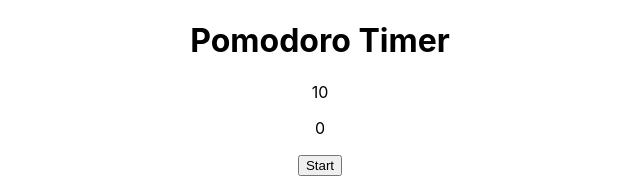
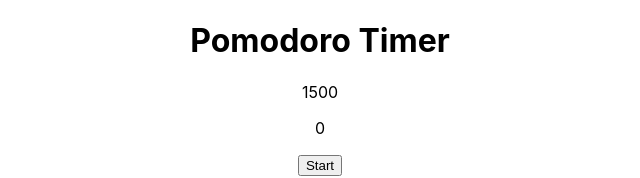
Before and after one commit to mtrew2015/react-pomodoro-timer, a React (Create React App) app in the folder pomodoro/: page / in a window 1280 px wide. Shown: the top 178 px of the page, without its empty margins (320-960 px from the left). Built offline with nearby package versions, Linux system fonts and the light colour scheme.

Commit message:
audio works

```diff
--- a/pomodoro/src/App.js
+++ b/pomodoro/src/App.js
@@ -3,16 +3,21 @@ import React, { useState, useEffect } from 'react';
 import './App.scss';
 
 function App() {
-	const [ time, setTime ] = useState(10)
+	const [ time, setTime ] = useState(1500)
 	const [ active, setActive ] = useState(false);
 	const [ count, setCount ] = useState(0);
   const [ onBreak, setOnBreak ] = useState(false);
 
-
+ const audio = new Audio('/bell.mp3');
 
 	useEffect(() => {
-    // const audio = document.getElementsByClassName('audio-element')
-    // console.log(audio)
+    const shortOrLong = () => {
+      if (count % 2 !=0){
+        return 600
+      } else{
+        return 300;
+      }
+    }
     let int = null;
     document.title = onBreak ? `Break: ${time}`: `${time} Left`
 		if (active && time > 0) {
@@ -25,18 +30,18 @@ function App() {
         setTime(shortOrLong())
         setOnBreak(true)
         setCount(count + 1);
-        // audio.play()
+        audio.play()
       }
       else if (onBreak && time === 0){
         setOnBreak(false);
         setTime(1500);
         clearInterval(int);
         setActive(false)
-        // audio.play()
+        audio.play()
       }
     }
 		return () => clearInterval(int);
-	});
+	}, [onBreak, time, active, count, audio]);
 
 	const formatTime = () => {
 		let minutes = Math.floor(time / 60);
@@ -44,13 +49,7 @@ function App() {
 		return `${minutes.toString().padStart(2, 0)}:${seconds.toString().padStart(2, 0)}`;
   };
 
-  const shortOrLong = () => {
-    if (count % 2 !=0){
-      return 600
-    } else{
-      return 300;
-    }
-  }
+
 
 
 	return (
```
Also changed, not shown: 1 other file (tests, documents, lock files or other folders).
